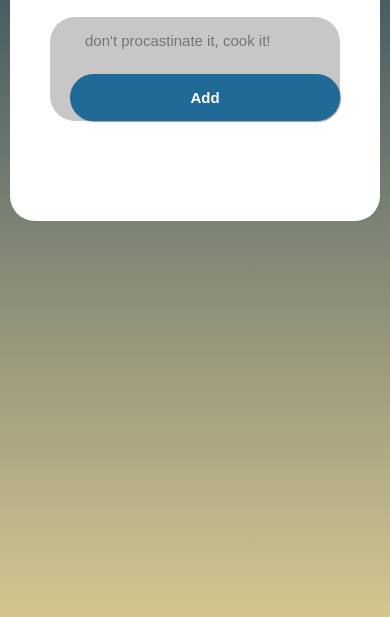
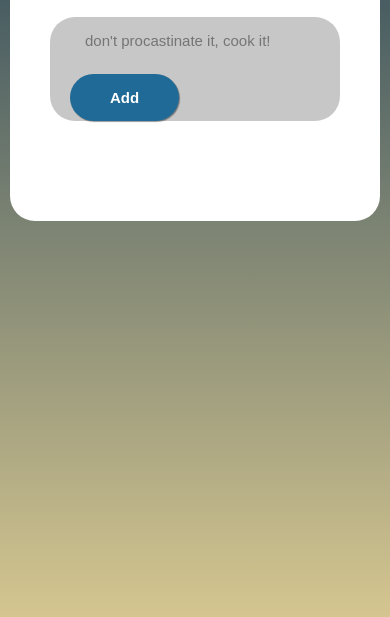
Before and after one commit to Suanloh/To-do-list, a plain HTML site: page to-do list/index.html in a window 390 px wide. Shown: the part 213-830 px from the top of the page. Drawn offline with Linux system fonts and the light colour scheme.

Commit message:
Refactor CSS for to-do list application

```diff
--- a/to-do list/style.css
+++ b/to-do list/style.css
@@ -77,15 +77,7 @@ button{
         transition:opacity 0.5;
     }
 
-@media(max-width:480px){
-    .row{
-        flex-direction: column;
-        align-items: stretch;
-    }
-    #input,.add{
-        width: 100%;
-    }
-}
+
 ul li{
     list-style: none;
     font-size: 17px;
@@ -130,7 +122,6 @@ ul li span:hover{
     background-color: #828282;
     transition: background-color 0.15s;
 }
-
 .editBtn{
     position: absolute;
      top: 55%;
```
